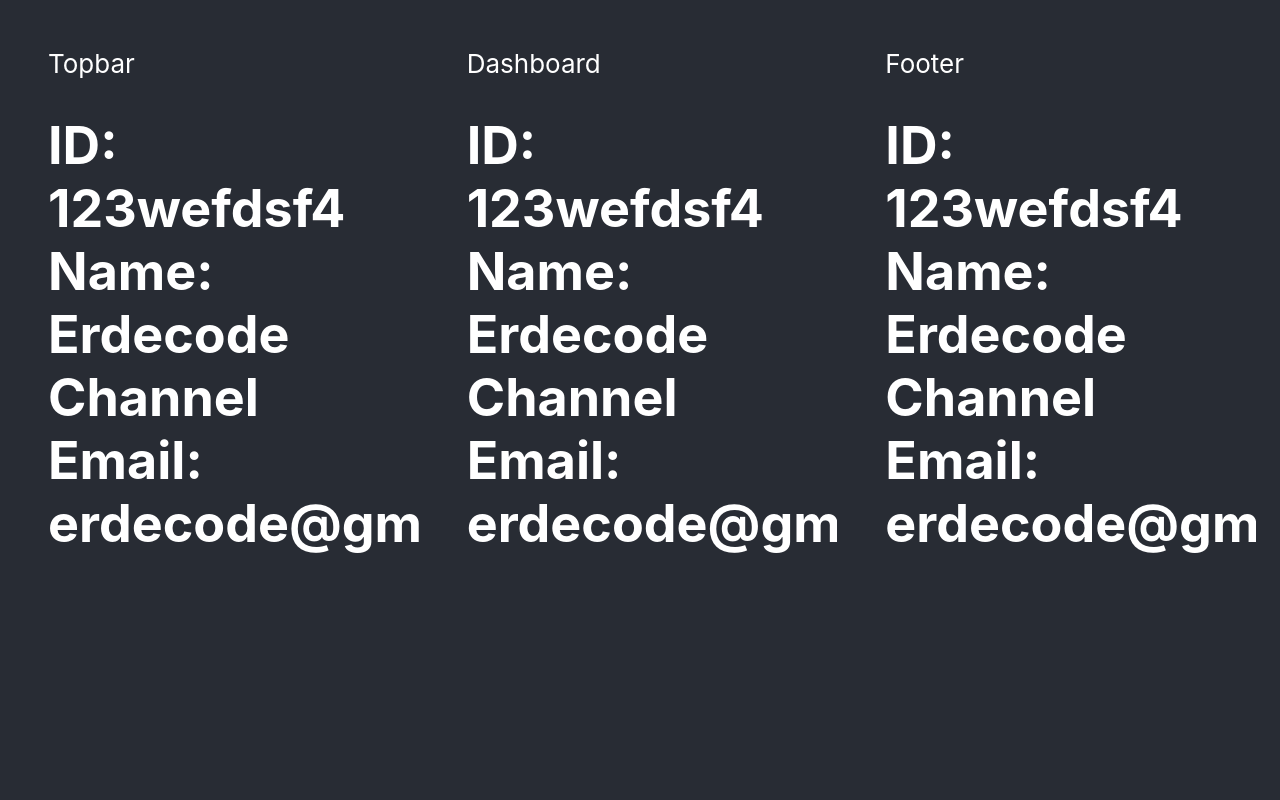
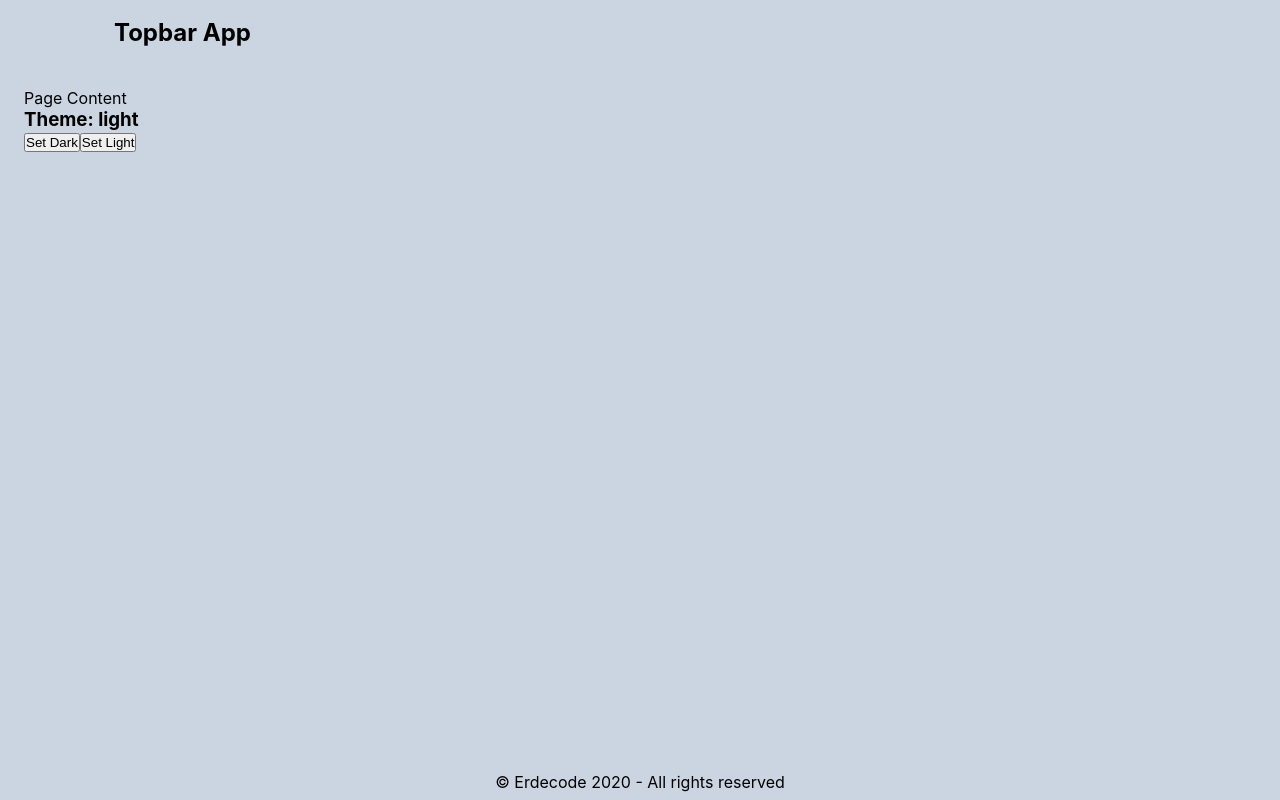
Before and after one commit to rafibauu/tuts-react-hooks, a React (Create React App) app: page / in a window 1280 px wide. Built offline with nearby package versions, Linux system fonts and the light colour scheme.

Commit message:
Episode 9

```diff
--- a/src/App.css
+++ /dev/null
@@ -1,46 +0,0 @@
-.App {
-  text-align: center;
-}
-
-.App-logo {
-  height: 40vmin;
-  pointer-events: none;
-}
-
-@media (prefers-reduced-motion: no-preference) {
-  .App-logo {
-    animation: App-logo-spin infinite 20s linear;
-  }
-}
-
-button {
-  margin: auto;
-  padding: 16px 20px;
-  font-size: 32px;
-}
-
-.app {
-  padding: 24px;
-  display: flex;
-  column-gap: 24px;
-  background-color: #282c34;
-  width: 100%;
-  min-height: 100vh;
-  font-size: calc(10px + 2vmin);
-  color: white;
-  box-sizing: border-box;
-}
-
-.app > * {
-  padding: 24px;
-  overflow: hidden;
-  flex: 1 1 0px;
-}
-
-.class-app {
-  background: #e91e63;
-}
-
-.functional-app {
-  background: #607d8b;
-}
--- a/src/App.js
+++ b/src/App.js
@@ -1,8 +1,6 @@
 import { createContext } from 'react';
-import Topbar from './components/Topbar';
-import Dashboard from './components/Dashboard';
-import Footer from './components/Footer';
-import './App.css';
+import Layout from './components/Layout';
+import ThemeProvider from './context/theme';
 
 export const UserContext = createContext({
   email: 'erdecode@gmail.com',
@@ -10,18 +8,11 @@ export const UserContext = createContext({
   id: '123wefdsf4'
 })
 
-export const ThemeContext = createContext({
-  theme: 'dark',
-  primary: 'red'
-})
-
 function App() {
   return (
-    <div className="app">
-      <Topbar />
-      <Dashboard />
-      <Footer />
-    </div>
+    <ThemeProvider>
+      <Layout />
+    </ThemeProvider>
   )
 }
 
--- a/src/components/Dashboard.js
+++ b/src/components/Dashboard.js
@@ -5,13 +5,11 @@ class Dashboard extends Component {
   static contextType = UserContext;
 
   render() {
-    console.log('Dashboard', this.context)
+    const values = this.context
+    console.log('Dashboard', values)
     return (
       <div>
         Dashboard
-        <UserContext.Consumer>
-          {(values) => {
-            return (
         <h1>
           ID: {values.id}
           <br />
@@ -20,9 +18,6 @@ class Dashboard extends Component {
           Email: {values.email}
           <br />
         </h1>
-            )
-          }}
-        </UserContext.Consumer>
       </div>
     )
   }
--- a/src/components/Footer.js
+++ b/src/components/Footer.js
@@ -1,23 +1,12 @@
-import { useContext } from 'react'
-import { UserContext, ThemeContext } from '../App'
-
 const Footer = () => {
-  const user = useContext(UserContext)
-  const theme = useContext(ThemeContext)
-  console.log(theme)
-
   return (
-    <div>
-      Footer
-      <h1>
-        ID: {user.id}
-        <br />
-        Name: {user.name}
-        <br />
-        Email: {user.email}
-        <br />
-      </h1>
-    </div>
+    <footer className="footer">
+      <div>
+        <p>
+          &copy; Erdecode 2020 - All rights reserved
+        </p>
+      </div>
+    </footer>
   )
 }
 
--- /dev/null
+++ b/src/components/Layout.js
@@ -0,0 +1,23 @@
+
+import Topbar from './Topbar';
+import Footer from './Footer';
+import Home from '../page/Home';
+import { useTheme } from '../context/theme';
+
+const Layout = () => {
+  const theme = useTheme()
+  console.log('Layout Component', theme)
+
+  return (
+    <div className={`app ${theme.theme}`}>
+      <Topbar />
+      <div className="page">
+        Page Content
+        <Home />
+      </div>
+      <Footer />
+    </div>
+  )
+}
+
+export default Layout
--- a/src/components/Topbar.js
+++ b/src/components/Topbar.js
@@ -1,25 +1,22 @@
-import { UserContext } from '../App'
+import { useTheme } from '../context/theme'
 
 const Topbar = () => {
+  const theme = useTheme()
+  // console.log('Topbar', theme)
+
   return (
-    <div>
-      Topbar
-      <br />
-      <UserContext.Consumer>
-        {(values) => {
-          return (
-            <h1>
-              ID: {values.id}
-              <br />
-              Name: {values.name}
-              <br />
-              Email: {values.email}
-              <br />
-            </h1>
-          )
-        }}
-      </UserContext.Consumer>
-    </div>
+    <nav className="topbar">
+      <div className="topbar-container">
+        <div>
+          <h1>Topbar App</h1>
+        </div>
+        <div>
+          {/* <UserContext.Consumer>
+            {(values) =><p>{values.email}</p>}
+          </UserContext.Consumer> */}
+        </div>
+      </div>
+    </nav>
   )
 }
 
--- /dev/null
+++ b/src/context/theme.js
@@ -0,0 +1,27 @@
+import { createContext, useContext, useEffect, useState } from 'react';
+
+export const ThemeContext = createContext()
+
+export const useTheme = () => {
+  return useContext(ThemeContext)
+}
+
+export const ThemeProvider = ({ children }) => {
+  const [theme, setTheme] = useState('light')
+
+  useEffect(() => {
+    console.log('Theme provider', theme)
+  }, [theme])
+
+  const SetDarkTheme = () => setTheme('dark')
+
+  const SetLightTheme = () => setTheme('light')
+
+  return (
+    <ThemeContext.Provider value={{ theme, SetDarkTheme, SetLightTheme }}>
+      {children}
+    </ThemeContext.Provider>
+  )
+}
+
+export default ThemeProvider
--- a/src/index.css
+++ b/src/index.css
@@ -1,13 +1,78 @@
+:root {
+  --bg-light: #cbd5e1;
+  --col-light: #000000;
+  --bg-dark: #0f172a;
+  --col-dark: #94a3b8;
+}
+
+* {
+  padding: 0;
+  margin: 0;
+  box-sizing: border-box;
+}
+
 body {
   margin: 0;
-  font-family: -apple-system, BlinkMacSystemFont, 'Segoe UI', 'Roboto', 'Oxygen',
-    'Ubuntu', 'Cantarell', 'Fira Sans', 'Droid Sans', 'Helvetica Neue',
+  font-family: -apple-system, BlinkMacSystemFont, "Segoe UI", "Roboto", "Oxygen",
+    "Ubuntu", "Cantarell", "Fira Sans", "Droid Sans", "Helvetica Neue",
     sans-serif;
   -webkit-font-smoothing: antialiased;
   -moz-osx-font-smoothing: grayscale;
 }
 
 code {
-  font-family: source-code-pro, Menlo, Monaco, Consolas, 'Courier New',
+  font-family: source-code-pro, Menlo, Monaco, Consolas, "Courier New",
     monospace;
 }
+
+.App {
+  text-align: center;
+}
+
+.app {
+  display: grid;
+  grid-template-columns: 1fr;
+  grid-template-rows: 64px auto 36px;
+  width: 100%;
+  height: 100vh;
+  box-sizing: border-box;
+}
+
+.app.light {
+  background-color: var(--bg-light);
+  color: var(--col-light);
+}
+
+.app.dark {
+  background-color: var(--bg-dark);
+  color: var(--col-dark);
+}
+
+.topbar {
+  height: 64px;
+  display: flex;
+  align-items: center;
+  justify-content: center;
+}
+
+.topbar-container {
+  display: flex;
+  align-items: center;
+  justify-content: space-between;
+  max-width: 1100px;
+  column-gap: 64px;
+  padding-left: 24px;
+  padding-right: 24px;
+  width: 100%;
+}
+
+.page {
+  padding: 24px;
+}
+
+.footer {
+  height: 36px;
+  display: flex;
+  align-items: center;
+  justify-content: center;
+}
--- /dev/null
+++ b/src/page/Home.js
@@ -0,0 +1,15 @@
+import { useTheme } from "../context/theme"
+
+const Home = () => {
+  const themeContext = useTheme()
+  const { theme, SetDarkTheme, SetLightTheme } = themeContext
+  return (
+    <div>
+      <h3>Theme: {theme}</h3>
+      <button onClick={SetDarkTheme}>Set Dark</button>
+      <button onClick={SetLightTheme}>Set Light</button>
+    </div>
+  )
+}
+
+export default Home
```
Lines whose indentation alone changed are shown as unchanged.
